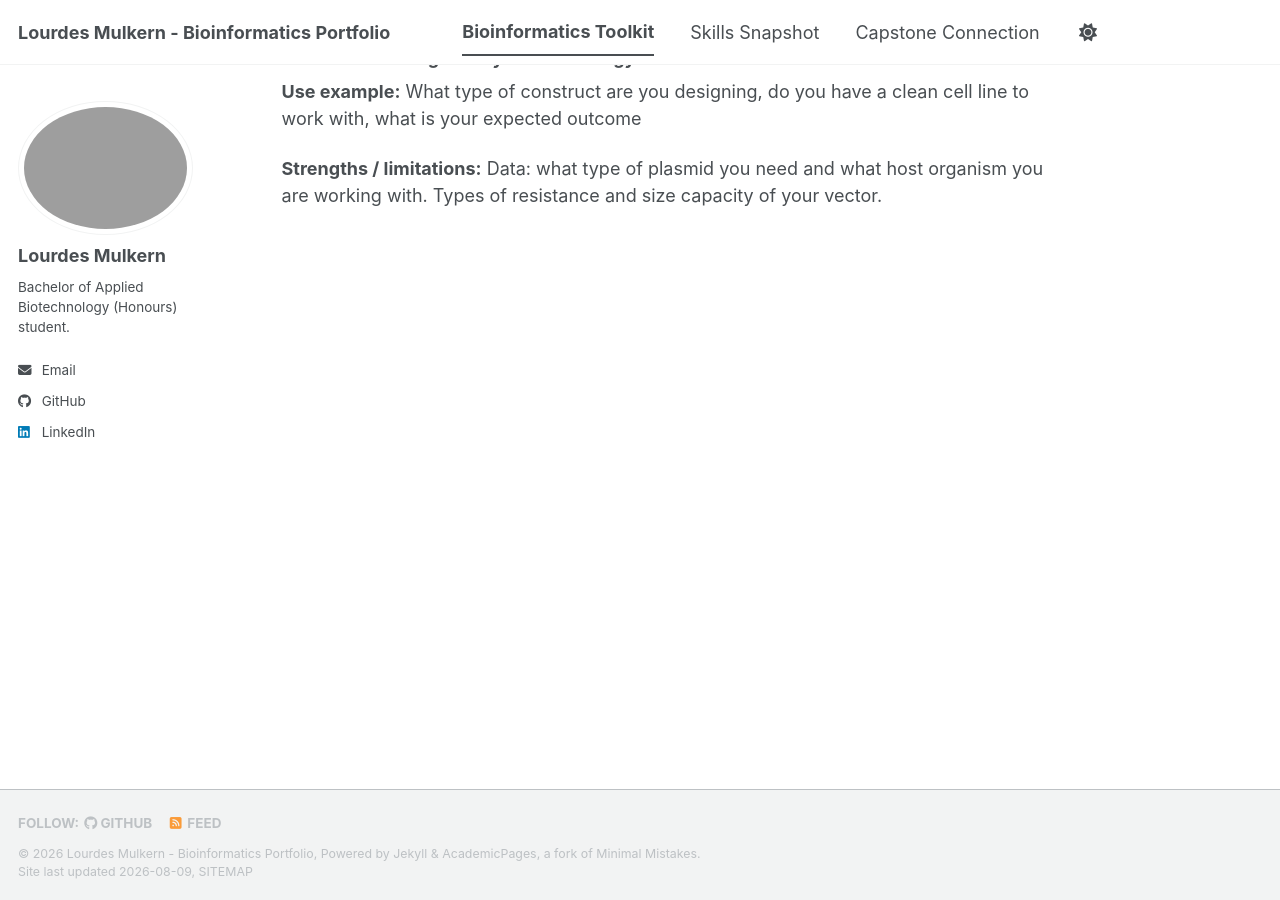
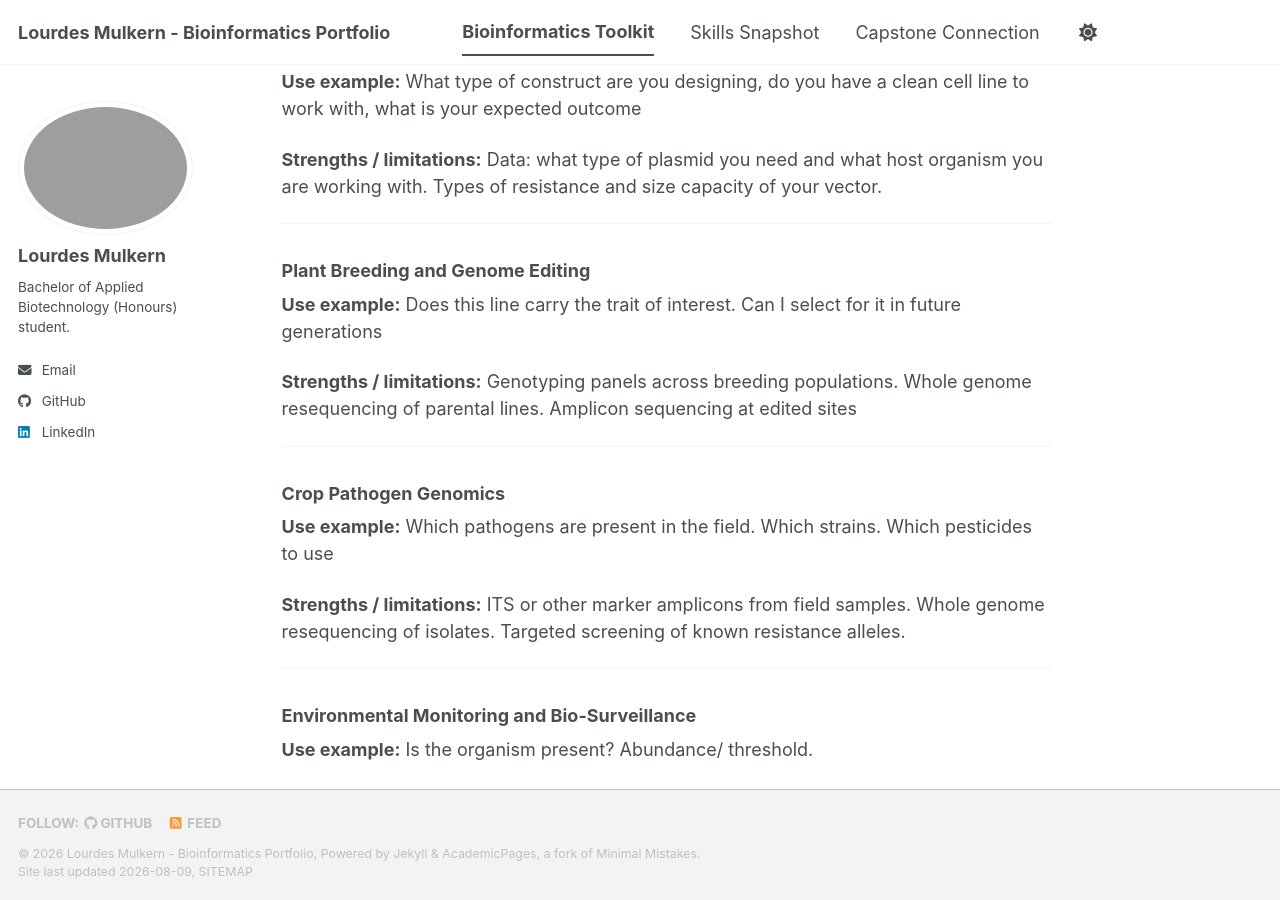
Before and after one commit to Lourdes-Mulkern/biot74000-portfolio, a Jekyll site: the page built from _pages/toolkit.md, in a window 1280 px wide and 900 px high, scrolled down 3444 px. Built offline with Jekyll 4.4.1, drawn with Linux system fonts in a browser that asks for light colours; a script bundle is joined from its source files by our own code; library files that are not in the unit come from our copies.

Commit message:
Update toolkit.md

```diff
--- a/_pages/toolkit.md
+++ b/_pages/toolkit.md
@@ -89,6 +89,7 @@ organized by what they are used for._
 **Use example:** [Your text here.]
 
 **Strengths / limitations:** [Your text here.]
+
 ---
 
 ## Protein Structural & Functional Analysis
@@ -140,7 +141,43 @@ organized by what they are used for._
 **Use example:** What type of construct are you designing, do you have a clean cell line to work with, what is your expected outcome
 
 **Strengths / limitations:** Data: what type of plasmid you need and what host organism you are working with. Types of resistance and size capacity of your vector.
+
+---
+
+### Plant Breeding and Genome Editing
+**Use example:** Does this line carry the trait of interest. Can I select for it in future generations
+
+**Strengths / limitations:** Genotyping panels across breeding populations.
+Whole genome resequencing of parental lines.
+Amplicon sequencing at edited sites
+
+---
+
+### Crop Pathogen Genomics
+
+**Use example:** Which pathogens are present in the field.
+ Which strains.
+Which pesticides to use
+
+
+**Strengths / limitations:** ITS or other marker amplicons from field samples.
+Whole genome resequencing of isolates.
+Targeted screening of known resistance alleles.
+
+---
+
+### Environmental Monitoring and Bio-Surveillance
+
+**Use example:** Is the organism present?
+Abundance/ threshold.
+
+
+**Strengths / limitations:** [Your text here.]
+
+---
+
 <!--
   Add more categories and entries by copying the pattern above.
   Aim for a toolkit that reads like notes a working professional would keep.
+
 -->
```
